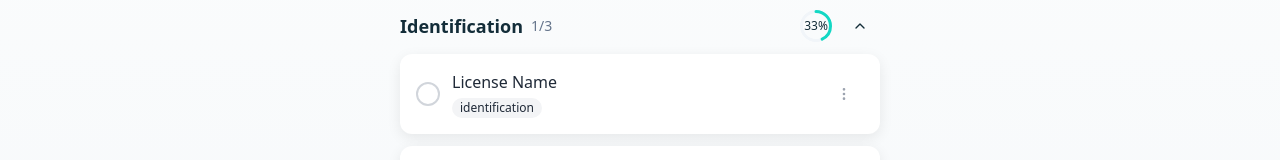
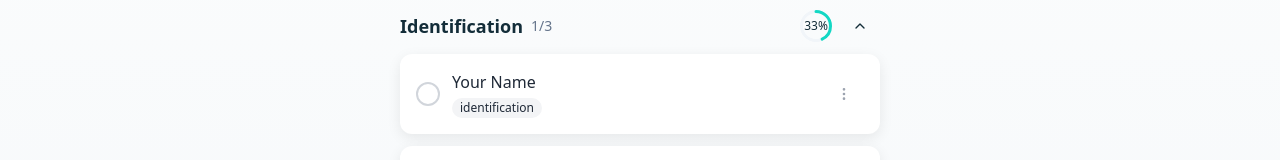
Before and after one commit to SineVisu/checkliingo, a React (Vite) app: page / in a window 1280 px wide. Shown: the part 208-368 px from the top of the page. Built offline with nearby package versions, Linux system fonts and the light colour scheme.

Commit message:
Rename "License Name" to "Your Name"
Renamed the "License Name" checklist item to "Your Name" for clarity.

```diff
--- a/src/components/checklists/ChecklistItem.tsx
+++ b/src/components/checklists/ChecklistItem.tsx
@@ -1,3 +1,4 @@
+
 import React, { useState } from 'react';
 import { Check, MoreVertical } from 'lucide-react';
 import { Button } from '@/components/ui/button';
@@ -21,7 +22,7 @@ const ChecklistItem: React.FC<ChecklistItemProps> = ({ item, onToggleComplete })
   const [dialogOpen, setDialogOpen] = useState(false);
 
   const handleToggle = () => {
-    if (item.title === 'License Name') {
+    if (item.title === 'Your Name') {
       setDialogOpen(true);
       return;
     }
@@ -90,7 +91,7 @@ const ChecklistItem: React.FC<ChecklistItemProps> = ({ item, onToggleComplete })
         </Button>
       </div>
 
-      {item.title === 'License Name' && (
+      {item.title === 'Your Name' && (
         <LicenseNameDialog
           isOpen={dialogOpen}
           onClose={() => setDialogOpen(false)}
--- a/src/pages/Index.tsx
+++ b/src/pages/Index.tsx
@@ -13,7 +13,7 @@ const initialData: ChecklistGroupData[] = [
     id: '1',
     title: 'Identification',
     items: [
-      { id: '101', title: 'License Name', isCompleted: false, category: 'identification' },
+      { id: '101', title: 'Your Name', isCompleted: false, category: 'identification' },
       { id: '102', title: 'Check emails', isCompleted: true, category: 'work' },
       { id: '103', title: 'Team meeting', isCompleted: false, category: 'work' }
     ]
```
